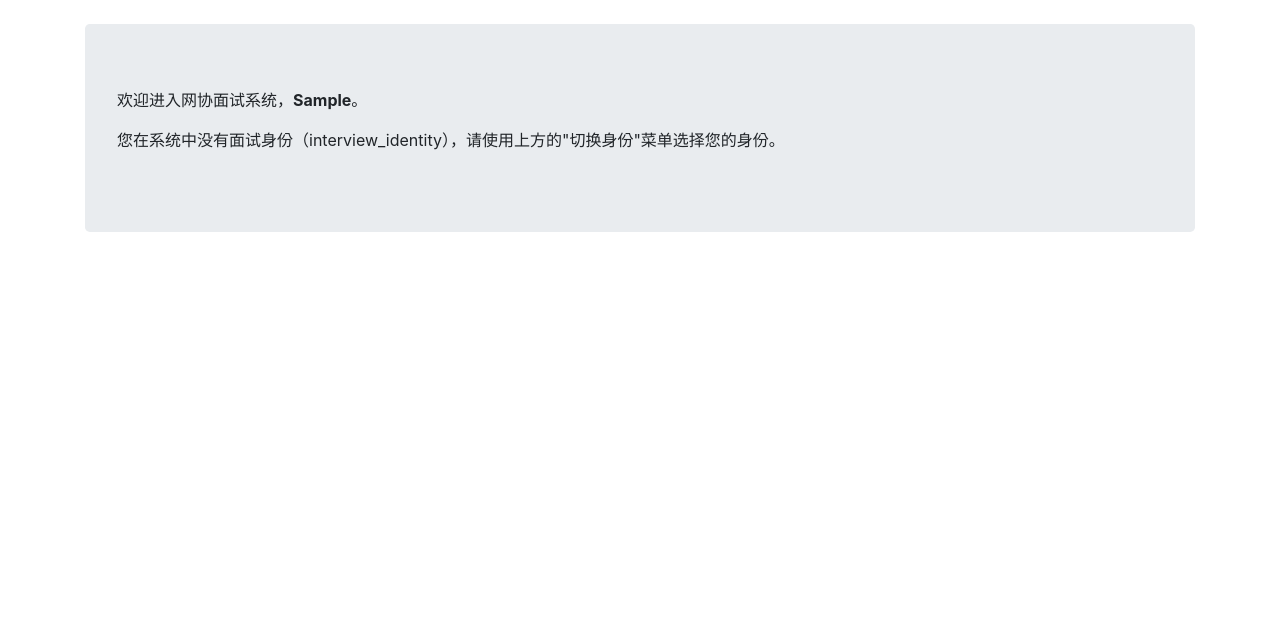
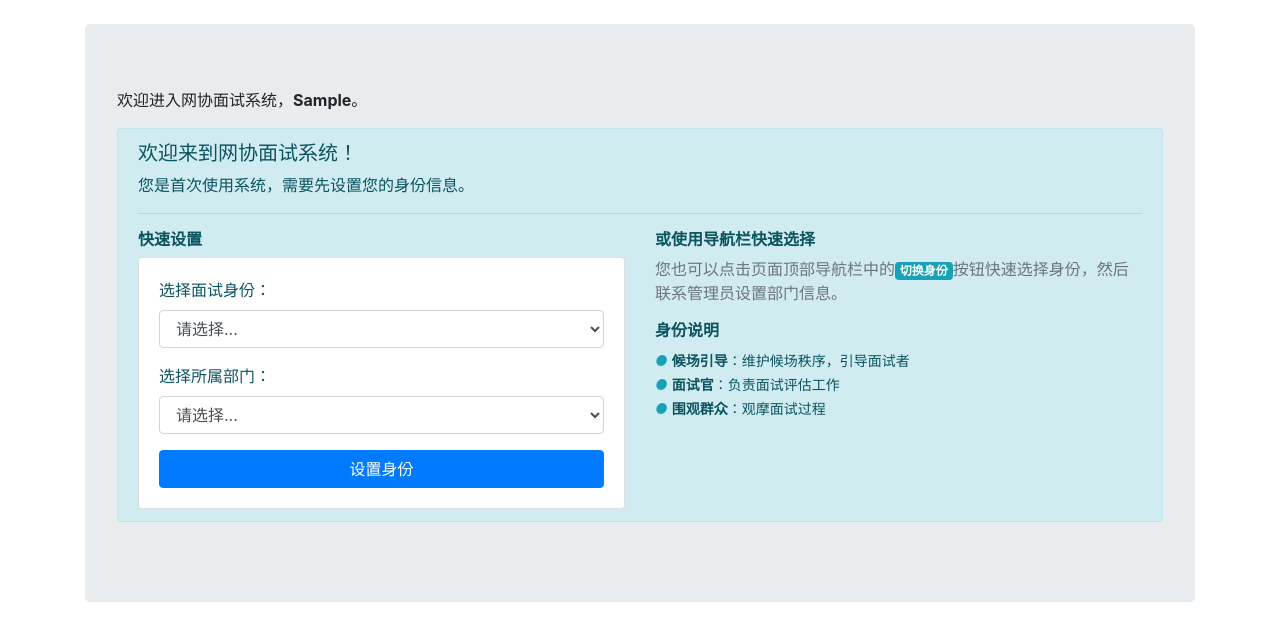
Before and after one commit to BITNP/interview_django, a Django app: page /interview/ in a window 1280 px wide. Shown: the part 56-697 px from the top of the page. Run offline with Django 3.2, Linux system fonts and the light colour scheme; the visitor is signed in with stand-in values (Sample User, id 1); data comes from the database, SQL or seed files in the repository; data that the repository does not hold is empty; some libraries are stand-ins or nearby versions.

Commit message:
添加无权限用户引导

```diff
--- a/interview/templates/interview/index.html
+++ b/interview/templates/interview/index.html
@@ -1,5 +1,6 @@
 <!DOCTYPE html>
 <html>
+
 <head>
   <meta charset="utf-8" />
   <title>网协面试系统</title>
@@ -13,7 +14,9 @@
 <body>
   <nav class="navbar navbar-expand-md navbar-dark bg-dark mb-4">
     <a class="navbar-brand" href="#">网协面试系统</a>
-      <button class="navbar-toggler" type="button" data-toggle="collapse" data-target="#navbarCollapse" aria-controls="navbarCollapse" aria-expanded="false" aria-label="Toggle navigation"><span class="navbar-toggler-icon"></span></button>
+    <button class="navbar-toggler" type="button" data-toggle="collapse" data-target="#navbarCollapse"
+      aria-controls="navbarCollapse" aria-expanded="false" aria-label="Toggle navigation"><span
+        class="navbar-toggler-icon"></span></button>
     <div class="collapse navbar-collapse" id="navbarCollapse">
       {% if user.is_authenticated %}
       <ul class="navbar-nav mr-auto">
@@ -29,7 +32,8 @@
       </ul>
 
       <div class="dropdown mr-2">
-            <button class="btn btn-secondary dropdown-toggle" type="button" data-toggle="dropdown" aria-expanded="false">切换面试教室</button>
+        <button class="btn btn-secondary dropdown-toggle" type="button" data-toggle="dropdown"
+          aria-expanded="false">切换面试教室</button>
         <div class="dropdown-menu">
           {% for room in room_list %}
           <a class="dropdown-item" href="{% url 'interview:interviewer_change_room' room.id %}">{{ room }}</a>
@@ -39,7 +43,8 @@
 
       {% comment %} 所有登录用户都可以看到身份切换按钮 {% endcomment %}
       <div class="dropdown mr-2">
-            <button class="btn btn-info dropdown-toggle" type="button" data-toggle="dropdown" aria-expanded="false">切换身份</button>
+        <button class="btn btn-info dropdown-toggle" type="button" data-toggle="dropdown"
+          aria-expanded="false">切换身份</button>
         <div class="dropdown-menu">
           <a class="dropdown-item" href="{% url 'interview:interviewer_change_identity' 1 %}">候场引导</a>
           <a class="dropdown-item" href="{% url 'interview:interviewer_change_identity' 2 %}">面试官</a>
@@ -80,7 +85,55 @@
       </p>
       {% endfor %}
       {% else %}
-            <p>您在系统中没有面试身份（interview_identity），请使用上方的"切换身份"菜单选择您的身份。</p>
+      <div class="alert alert-info" role="alert">
+        <h5 class="alert-heading">欢迎来到网协面试系统！</h5>
+        <p>您是首次使用系统，需要先设置您的身份信息。</p>
+        <hr>
+
+        <div class="row">
+          <div class="col-md-6">
+            <h6><strong>快速设置</strong></h6>
+            <div class="card">
+              <div class="card-body">
+                <form method="post" action="{% url 'interview:setup_interviewer' %}">
+                  {% csrf_token %}
+                  <div class="form-group">
+                    <label for="identity_select">选择面试身份：</label>
+                    <select class="form-control" id="identity_select" name="interview_identity" required>
+                      <option value="">请选择...</option>
+                      <option value="1">候场引导 - 负责维护候场秩序，引导面试者</option>
+                      <option value="2">面试官 - 负责面试评估工作</option>
+                      <option value="3">围观群众 - 观摩面试过程</option>
+                    </select>
+                  </div>
+                  <div class="form-group">
+                    <label for="department_select">选择所属部门：</label>
+                    <select class="form-control" id="department_select" name="department" required>
+                      <option value="">请选择...</option>
+                      {% for dept in department_list %}
+                      <option value="{{ dept.id }}">{{ dept.name }}</option>
+                      {% endfor %}
+                    </select>
+                  </div>
+                  <button type="submit" class="btn btn-primary btn-block">设置身份</button>
+                </form>
+              </div>
+            </div>
+          </div>
+
+          <div class="col-md-6">
+            <h6><strong>或使用导航栏快速选择</strong></h6>
+            <p class="text-muted">您也可以点击页面顶部导航栏中的<span class="badge badge-info">切换身份</span>按钮快速选择身份，然后联系管理员设置部门信息。</p>
+
+            <h6 class="mt-3"><strong>身份说明</strong></h6>
+            <ul class="list-unstyled">
+              <li><small><i class="text-info">●</i> <strong>候场引导</strong>：维护候场秩序，引导面试者</small></li>
+              <li><small><i class="text-info">●</i> <strong>面试官</strong>：负责面试评估工作</small></li>
+              <li><small><i class="text-info">●</i> <strong>围观群众</strong>：观摩面试过程</small></li>
+            </ul>
+          </div>
+        </div>
+      </div>
       {% endif %}
       {% else %}
       <p>请使用网协通行证登录系统。</p>
@@ -88,4 +141,5 @@
     </div>
   </main>
 </body>
+
 </html>
--- a/interview/urls.py
+++ b/interview/urls.py
@@ -7,8 +7,11 @@ app_name = "interview"
 urlpatterns = [
     path("", views.index, name="index"),
     path("public", views.public_index, name="public_index"),
-    path("interviewer/<int:room_id>", views.interviewer_change_room, name="interviewer_change_room"),
-    path("interviewer/identity/<int:identity_id>", views.interviewer_change_identity, name="interviewer_change_identity"),
+    path("interviewer/<int:room_id>", views.interviewer_change_room,
+         name="interviewer_change_room"),
+    path("interviewer/identity/<int:identity_id>",
+         views.interviewer_change_identity, name="interviewer_change_identity"),
+    path("interviewer/setup", views.setup_interviewer, name="setup_interviewer"),
     path("interviewees", views.interviewee_index, name="interviewee_index"),
     path(
         "interviewees/<int:interviewee_id>/checkin",
@@ -20,7 +23,8 @@ urlpatterns = [
         views.interviewee_assign,
         name="interviewee_assign",
     ),
-    path("rooms/<int:room_id>/interviewees", views.room_index, name="room_index"),
+    path("rooms/<int:room_id>/interviewees",
+         views.room_index, name="room_index"),
     path(
         "rooms/<int:room_id>/interviewees/<int:interviewee_id>",
         views.room_interviewee_detail,
--- a/interview/views.py
+++ b/interview/views.py
@@ -25,6 +25,7 @@ def index(request):
     if gconf is None:
         return Forbidden("请联系超管先加载全局状态数据！")
     room_list = Room.objects.all()
+    department_list = Department.objects.all()
 
     # 传递当前用户身份信息供模板使用
     current_identity = None
@@ -33,6 +34,7 @@ def index(request):
 
     context = {
         "room_list": room_list,
+        "department_list": department_list,
         "current_identity": current_identity,
         "OBSERVER": Interviewer.OBSERVER,
     }
@@ -44,7 +46,8 @@ def public_index(request):
     候场教室显示的面试当前状态视图，公开
     """
     interviewee_list = (
-        Interviewee.objects.filter(interview_status__lt=Interviewee.INTERVIEW_END)
+        Interviewee.objects.filter(
+            interview_status__lt=Interviewee.INTERVIEW_END)
         .order_by("-interview_status", "assigned_datetime")
         .all()
     )
@@ -188,7 +191,8 @@ def interviewee_assign(request, room_id, interviewee_id):
             )
 
     return HttpResponseRedirect(
-        reverse("interview:room_interviewee_detail", args=(room_id, interviewee_id))
+        reverse("interview:room_interviewee_detail",
+                args=(room_id, interviewee_id))
     )
 
 
@@ -217,7 +221,8 @@ def room_interviewee_start(request, room_id, interviewee_id):
         interviewee.save()
 
     return HttpResponseRedirect(
-        reverse("interview:room_interviewee_detail", args=(room_id, interviewee_id))
+        reverse("interview:room_interviewee_detail",
+                args=(room_id, interviewee_id))
     )
 
 
@@ -272,7 +277,8 @@ def room_interviewee_comment(request, room_id, interviewee_id):
             comment.interviewee = interviewee
             comment.save()
     return HttpResponseRedirect(
-        reverse("interview:room_interviewee_detail", args=(room_id, interviewee_id))
+        reverse("interview:room_interviewee_detail",
+                args=(room_id, interviewee_id))
     )
 
 
@@ -333,7 +339,8 @@ def room_interviewee_judge(request, room_id, interviewee_id):
                 judgement.save()
 
     return HttpResponseRedirect(
-        reverse("interview:room_interviewee_detail", args=(room_id, interviewee_id))
+        reverse("interview:room_interviewee_detail",
+                args=(room_id, interviewee_id))
     )
 
 
@@ -371,9 +378,12 @@ def interviewee_judge_api(request, interviewee_id):
             return result
 
         resp = [
-            {"name": "表达能力", "content": f"{stars_display(avg_representation)} ({avg_representation}/5) - {count}人评价"},
-            {"name": "专业能力", "content": f"{stars_display(avg_ability)} ({avg_ability}/5) - {count}人评价"},
-            {"name": "对网协的认识", "content": f"{stars_display(avg_cognition)} ({avg_cognition}/5) - {count}人评价"},
+            {"name": "表达能力",
+                "content": f"{stars_display(avg_representation)} ({avg_representation}/5) - {count}人评价"},
+            {"name": "专业能力",
+                "content": f"{stars_display(avg_ability)} ({avg_ability}/5) - {count}人评价"},
+            {"name": "对网协的认识",
+                "content": f"{stars_display(avg_cognition)} ({avg_cognition}/5) - {count}人评价"},
         ]
     return JsonResponse(resp, safe=False)
 
@@ -390,7 +400,8 @@ def interviewee_list_api(request):
         readonly = True
 
     interviewee_list = (
-        Interviewee.objects.filter(interview_status__lt=Interviewee.INTERVIEW_END)
+        Interviewee.objects.filter(
+            interview_status__lt=Interviewee.INTERVIEW_END)
         .order_by("-interview_status", "assigned_datetime")
         .all()
     )
@@ -455,3 +466,47 @@ def interviewer_change_identity(request, identity_id):
         request.user.interviewer.save()
 
     return HttpResponseRedirect(reverse("interview:index"))
+
+
+@login_required()
+def setup_interviewer(request):
+    """
+    设置面试官身份和部门的视图
+    """
+    if request.method == 'POST':
+        interview_identity = request.POST.get('interview_identity')
+        department_id = request.POST.get('department')
+
+        # 验证身份ID是否有效
+        valid_identities = [choice[0]
+                            for choice in Interviewer.INTERVIEW_IDENTITY]
+        try:
+            identity_id = int(interview_identity)
+            if identity_id not in valid_identities:
+                return Forbidden("无效的身份ID")
+        except (ValueError, TypeError):
+            return Forbidden("无效的身份ID")
+
+        # 验证部门ID是否有效
+        try:
+            department = Department.objects.get(id=department_id)
+        except Department.DoesNotExist:
+            return Forbidden("无效的部门ID")
+
+        # 如果用户没有面试身份，创建一个
+        if not hasattr(request.user, 'interviewer') or not request.user.interviewer:
+            Interviewer.objects.create(
+                user=request.user,
+                interview_identity=identity_id,
+                department=department
+            )
+        else:
+            # 更新现有身份和部门
+            request.user.interviewer.interview_identity = identity_id
+            request.user.interviewer.department = department
+            request.user.interviewer.save()
+
+        return HttpResponseRedirect(reverse("interview:index"))
+
+    # GET请求重定向到首页
+    return HttpResponseRedirect(reverse("interview:index"))
```
Lines whose indentation alone changed are shown as unchanged.
